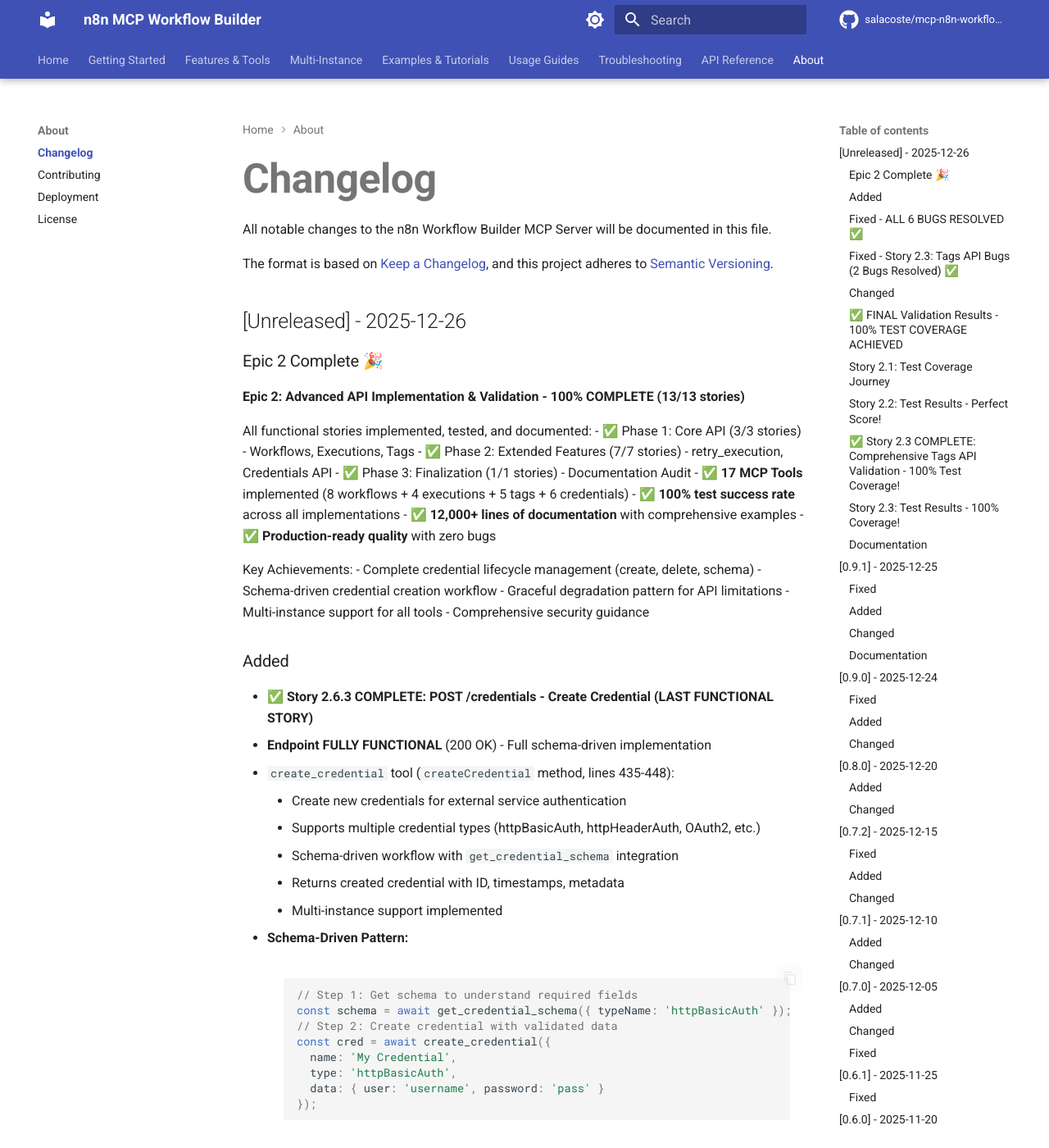
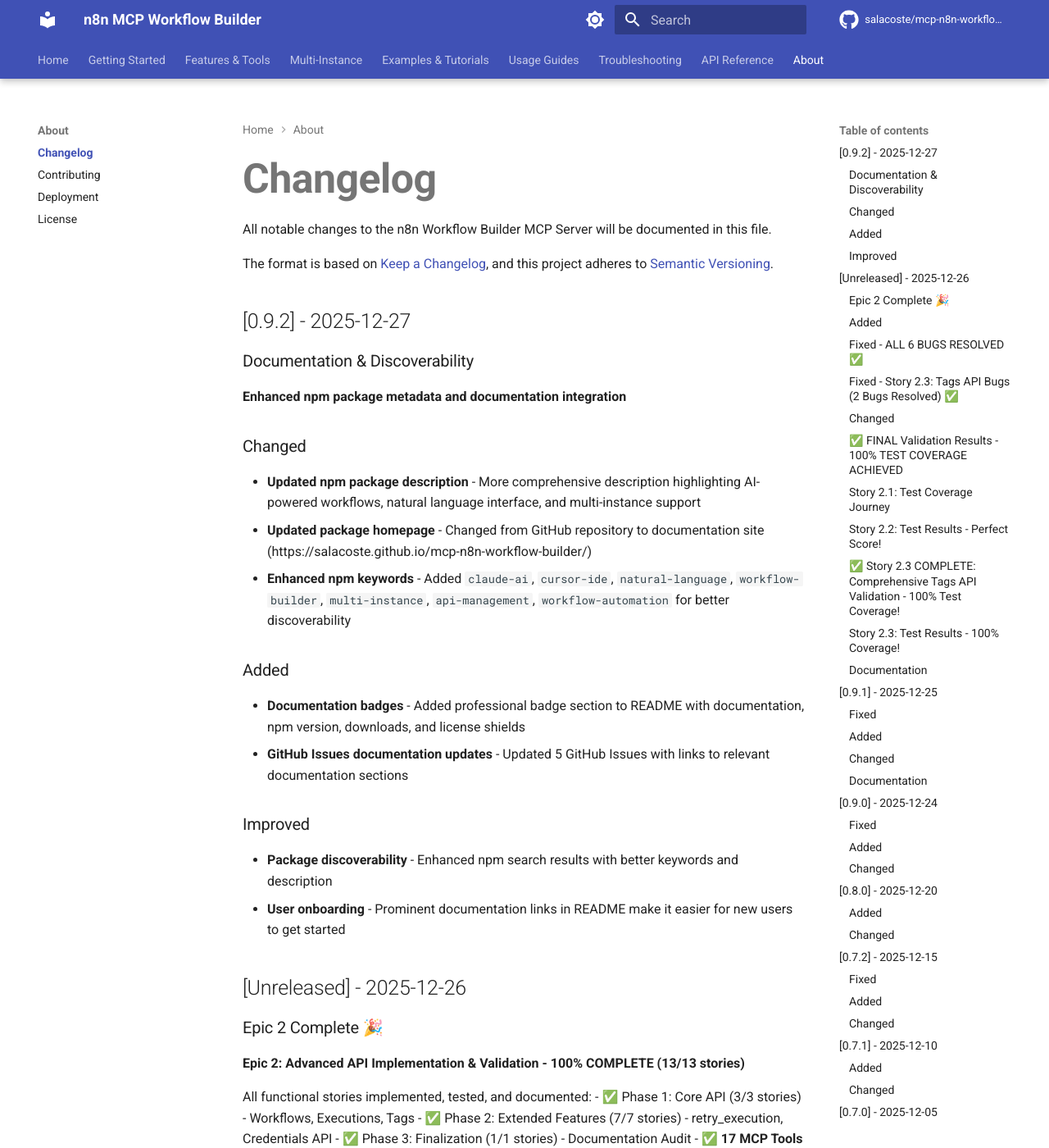
Before and after one commit to salacoste/mcp-n8n-workflow-builder, an MkDocs documentation site: the page built from docs/about/changelog.md, in a window 1280 px wide and 1400 px high. Shown: the whole window at 82% size. Built offline with MkDocs 1.6.1 and Material for MkDocs 9.7.7, drawn with Linux system fonts in a browser that asks for light colours; comment, search, counter and statistics services are not loaded; the version menu is left out.

Commit message:
chore: bump version to 0.9.2 with documentation improvements
Release Notes:
- Enhanced npm package metadata for better discoverability
- Updated package description highlighting AI-powered workflows
- Changed homepage to documentation site
- Added comprehensive keywords for npm search
- Added professional badges to README
- Updated 5 GitHub Issues with documentation links

🤖 Generated with [Claude Code](https://claude.com/claude-code)

Co-Authored-By: Claude Sonnet 4.5 <noreply@anthropic.com>

```diff
--- a/docs/about/changelog.md
+++ b/docs/about/changelog.md
@@ -4,6 +4,24 @@ All notable changes to the n8n Workflow Builder MCP Server will be documented in
 
 The format is based on [Keep a Changelog](https://keepachangelog.com/en/1.0.0/),
 and this project adheres to [Semantic Versioning](https://semver.org/spec/v2.0.0.html).
+
+## [0.9.2] - 2025-12-27
+
+### Documentation & Discoverability
+**Enhanced npm package metadata and documentation integration**
+
+### Changed
+- **Updated npm package description** - More comprehensive description highlighting AI-powered workflows, natural language interface, and multi-instance support
+- **Updated package homepage** - Changed from GitHub repository to documentation site (https://salacoste.github.io/mcp-n8n-workflow-builder/)
+- **Enhanced npm keywords** - Added `claude-ai`, `cursor-ide`, `natural-language`, `workflow-builder`, `multi-instance`, `api-management`, `workflow-automation` for better discoverability
+
+### Added
+- **Documentation badges** - Added professional badge section to README with documentation, npm version, downloads, and license shields
+- **GitHub Issues documentation updates** - Updated 5 GitHub Issues with links to relevant documentation sections
+
+### Improved
+- **Package discoverability** - Enhanced npm search results with better keywords and description
+- **User onboarding** - Prominent documentation links in README make it easier for new users to get started
 
 ## [Unreleased] - 2025-12-26
 
--- a/package.json
+++ b/package.json
@@ -1,6 +1,6 @@
 {
   "name": "@kernel.salacoste/n8n-workflow-builder",
-  "version": "0.9.1",
+  "version": "0.9.2",
   "description": "AI-powered n8n workflow management via Model Context Protocol (MCP). Create, manage, and monitor workflows through natural language with Claude AI. Multi-instance support with comprehensive documentation.",
   "scripts": {
     "clean": "rm -rf build",
```
Also changed, not shown: CHANGELOG.md (+18 -0 lines).
